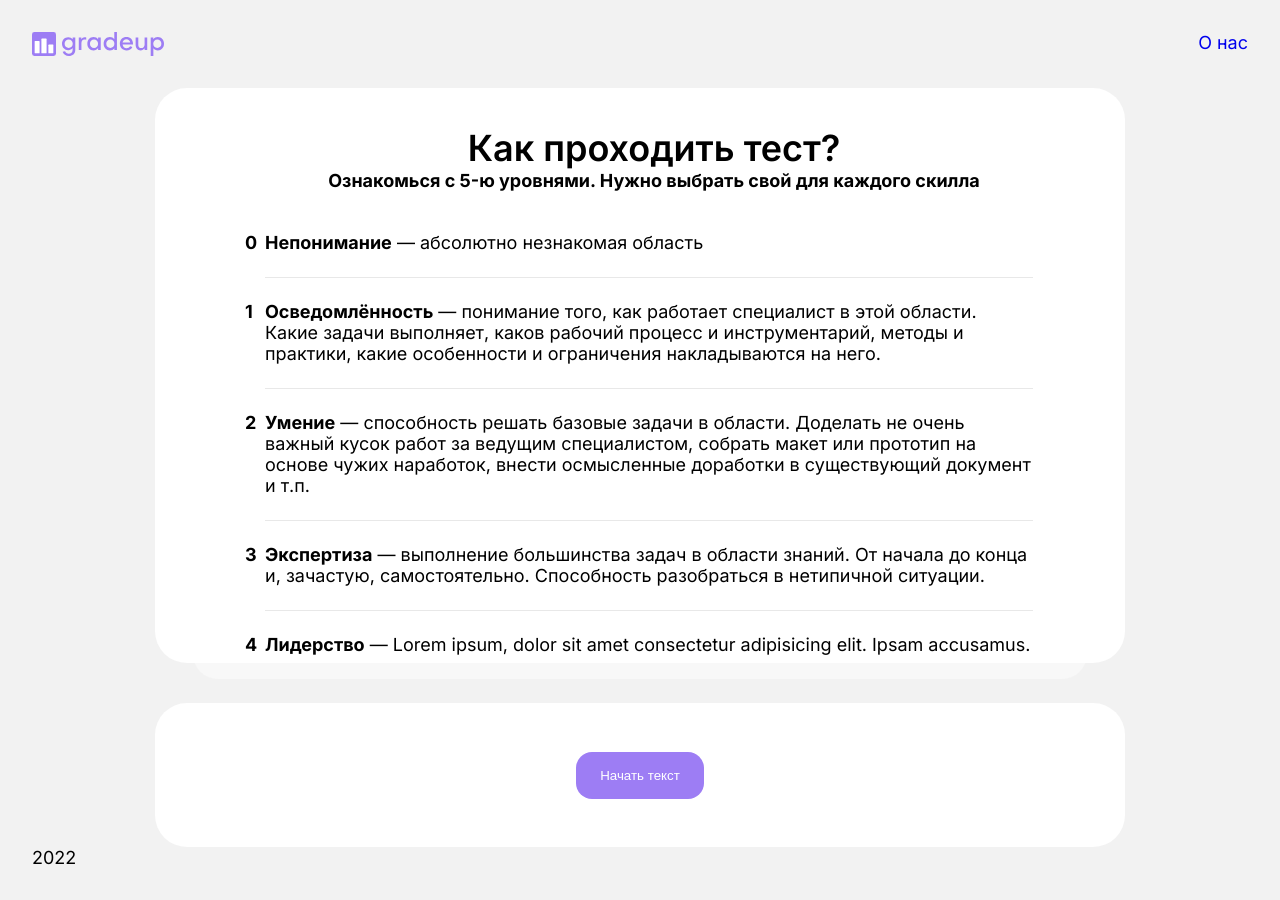
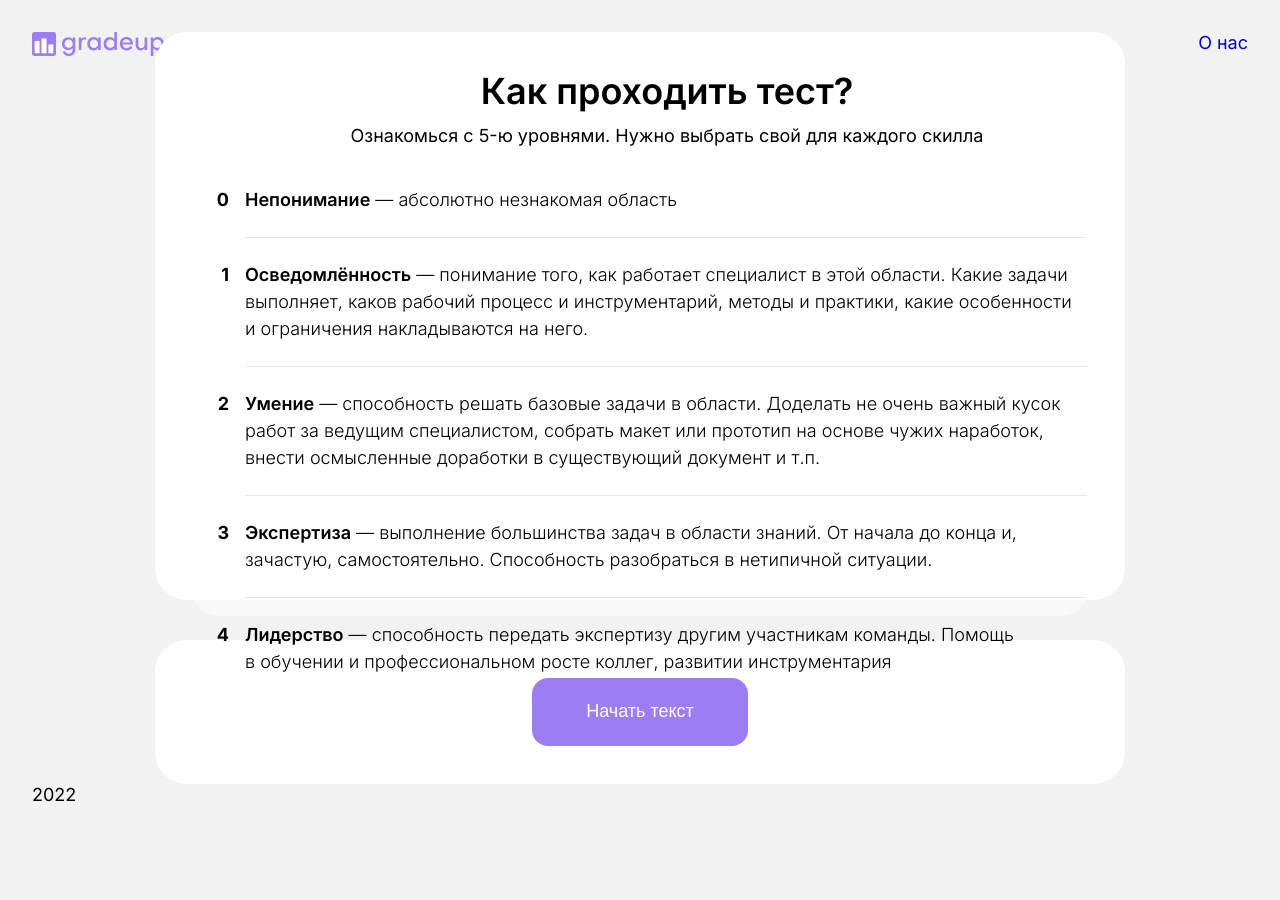
Before and after one commit to mrvotum/gradeup, an Angular app: page / in a window 1280 px wide. After the commit the page ends 837 px from the top, so only its background shows below. Built offline with nearby package versions, Linux system fonts and the light colour scheme.

Commit message:
Правки по макету

```diff
--- a/src/app/card/card.component.html
+++ b/src/app/card/card.component.html
@@ -2,14 +2,14 @@
 
 <div class="card">
 	<h1>Как проходить тест?</h1>
-	<h2>Ознакомься с 5-ю уровнями. Нужно выбрать свой для каждого скилла</h2>
+	<h2>Ознакомься с&nbsp;5-ю уровнями. Нужно выбрать свой для каждого скилла</h2>
 	<div class="card__content">
 		<ul>
-			<li><strong>Непонимание</strong> — абсолютно незнакомая область</li>
-			<li><strong>Осведомлённость</strong> — понимание того, как работает специалист в этой области. Какие задачи выполняет, каков рабочий процесс и инструментарий, методы и практики, какие особенности и ограничения накладываются на него.</li>
-			<li><strong>Умение</strong> — способность решать базовые задачи в области. Доделать не очень важный кусок работ за ведущим специалистом, собрать макет или прототип на основе чужих наработок, внести осмысленные доработки в существующий документ и т.п.</li>
-			<li><strong>Экспертиза</strong> — выполнение большинства задач в области знаний. От начала до конца и, зачастую, самостоятельно. Способность разобраться в нетипичной ситуации.</li>
-			<li><strong>Лидерство</strong> — Lorem ipsum, dolor sit amet consectetur adipisicing elit. Ipsam accusamus.</li>
+			<li><strong>Непонимание</strong>&nbsp;&mdash; абсолютно незнакомая область</li>
+			<li><strong>Осведомлённость</strong>&nbsp;&mdash; понимание того, как работает специалист в&nbsp;этой области. Какие задачи выполняет, каков рабочий процесс и&nbsp;инструментарий, методы и&nbsp;практики, какие особенности и&nbsp;ограничения накладываются на&nbsp;него.</li>
+			<li><strong>Умение</strong>&nbsp;&mdash; способность решать базовые задачи в&nbsp;области. Доделать не&nbsp;очень важный кусок работ за&nbsp;ведущим специалистом, собрать макет или прототип на&nbsp;основе чужих наработок, внести осмысленные доработки в&nbsp;существующий документ и&nbsp;т.п.</li>
+			<li><strong>Экспертиза</strong>&nbsp;&mdash; выполнение большинства задач в&nbsp;области знаний. От&nbsp;начала до&nbsp;конца&nbsp;и, зачастую, самостоятельно. Способность разобраться в&nbsp;нетипичной ситуации.</li>
+			<li><strong>Лидерство</strong>&nbsp;&mdash; способность передать экспертизу другим участникам команды. Помощь в&nbsp;обучении и&nbsp;профессиональном росте коллег, развитии инструментария</li>
 		</ul>
 	</div>
   </div>
--- a/src/app/card/card.component.scss
+++ b/src/app/card/card.component.scss
@@ -1,5 +1,5 @@
 body {
-	background-color: #f2f2f2;
+	background-color: var(--color-body);
 	display: flex;
 	justify-content: center;
 	align-items: center;
@@ -12,11 +12,14 @@ body {
 	width: 100%;
 	max-width: 970px;
 	height: fit-content;
-	max-height: 575px;
-	background-color: #fff;
+	// -панель с кнопкой и отступом -внутренние отступы layout'а
+	max-height: calc(100vh - (144px + 40px) - 24px * 2);
+	background-color: var(--color-white);
 	border-radius: 32px;
 	box-sizing: border-box;
-	padding: 38px 62px 0 90px;
+	padding: 38px 8px 50px 62px;
+	font-size: var(--root-font-size);
+	margin-top: -28px;
 
 	&::before {
 		position: absolute;
@@ -36,35 +39,36 @@ body {
 	}
 
 	h1 {
-	  font-size: 36px;
+		font-size: 2em;
 		font-weight: 600;
-	  line-height: 44px;
+		line-height: 120%;
 		margin: 0;
 		padding: 0;
+		margin-bottom: 0.32em;
 	}
 
 	h2 {
-	  line-height: 22px;
-	  font-size: 18px;
+		font-size: 1em;
+		line-height: 120%;
 		padding: 0;
 		margin: 0;
-	  margin-bottom: 22px;
+		margin-bottom: 1.2em;
+		font-weight: 400;
 	}
 
 	&__content {
 		overflow-y: scroll;
-	  max-height: 450px;
 
 		&::-webkit-scrollbar {
 			width: 10px; /* ширина всей полосы прокрутки */
 		}
 
 		&::-webkit-scrollbar-track {
-		background: #fff; /* цвет зоны отслеживания */
+			background: var(--color-white); /* цвет зоны отслеживания */
 		}
 
 		&::-webkit-scrollbar-thumb {
-		background-color: #f2f2f2; /* цвет бегунка */
+			background-color: var(--color-white-smoke); /* цвет бегунка */
 			border-radius: 20px; /* округлось бегунка */
 		}
 	}
@@ -72,19 +76,21 @@ body {
 
 ul {
 	counter-reset: number -1;
-	padding-left: 20px;
+	padding-left: 28px;
 	padding-right: 30px;
 
 	li {
 		position: relative;
 		list-style: none;
 		padding: 24px 0;
+		line-height: 150%;
+		font-weight: 300;
 
 		&::before {
 			position: absolute;
 			counter-increment: number;
 			content: counter(number);
-		left: -20px;
+			right: calc(100% + 16px);
 			font-weight: 700;
 		}
 
@@ -100,8 +106,12 @@ body {
 				left: 0;
 				height: 1px;
 				width: 100%;
-		  background-color: #e8e8e8;
+				background-color: var(--color-whisper);
 			}
+		}
+
+		strong {
+			font-weight: 600;
 		}
 	}
 }
@@ -110,7 +120,7 @@ body {
 	width: 100%;
 	max-width: 970px;
 	height: 144px;
-	background-color: #fff;
+	background-color: var(--color-white);
 	border-radius: 32px;
 	box-sizing: border-box;
 	display: flex;
@@ -121,10 +131,11 @@ body {
 
 .btn {
 	background-color: var(--color-primary);
-
+	font-size: var(--root-font-size);
+	line-height: 120%;
 	border-radius: 16px;
-	color: #fff;
-	padding: 16px 24px;
+	color: var(--color-white);
+	padding: 23px 54px;
 	border: none;
 	cursor: pointer;
 	transition: background-color 0.2s ease-in-out;
--- a/src/styles.scss
+++ b/src/styles.scss
@@ -7,6 +7,7 @@
 	--color-white: #FFFFFF;
 	--color-black: #000000;
 	--color-white-smoke: #F2F2F2;
+	--color-whisper: #E8E8E8;
 
 	--color-medium-purple: #9D7DF4;
 	--color-medium-slate-blue: #835CEE;
@@ -16,11 +17,9 @@
 	--color-primary: var(--color-medium-purple);
 	--color-primary--hover: var(--color-medium-slate-blue);
 	--color-primary--active: var(--color-purple-heart);
+	--color-body: var(--color-white-smoke);
 
-	// Цвета для быстрого обращения
-	--color-primary: #9D7DF4;
-	--color-primary--hover: #835CEE;
-	--color-primary--active: #633BCF;
+	--root-font-size: 18px;
 }
 
 
@@ -40,7 +39,6 @@
 	display: flex;
 	justify-content: space-between;
 	align-self: normal;
-	margin-bottom: 28px;
 
 	.logo {}
 
```
Lines whose indentation alone changed are shown as unchanged.
